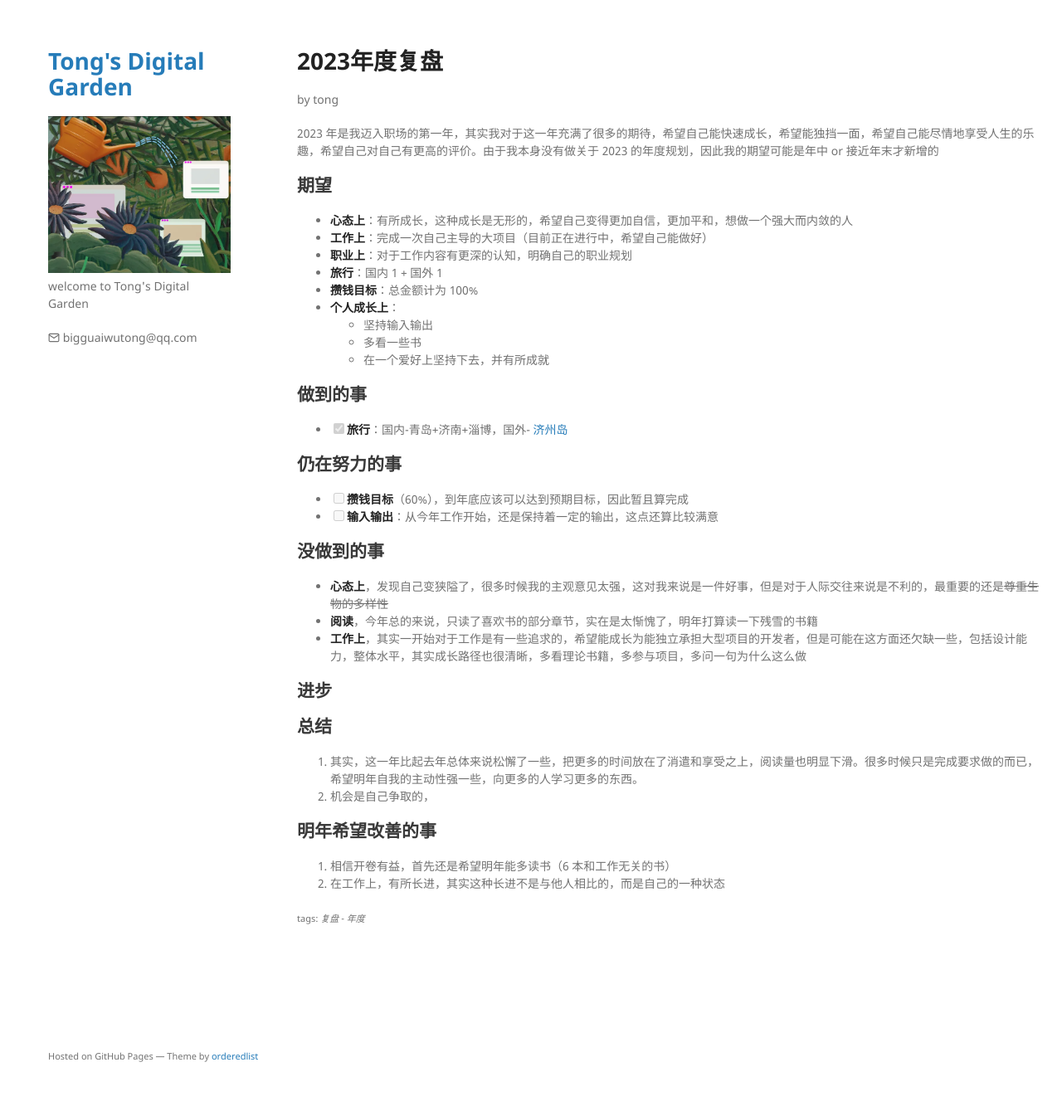
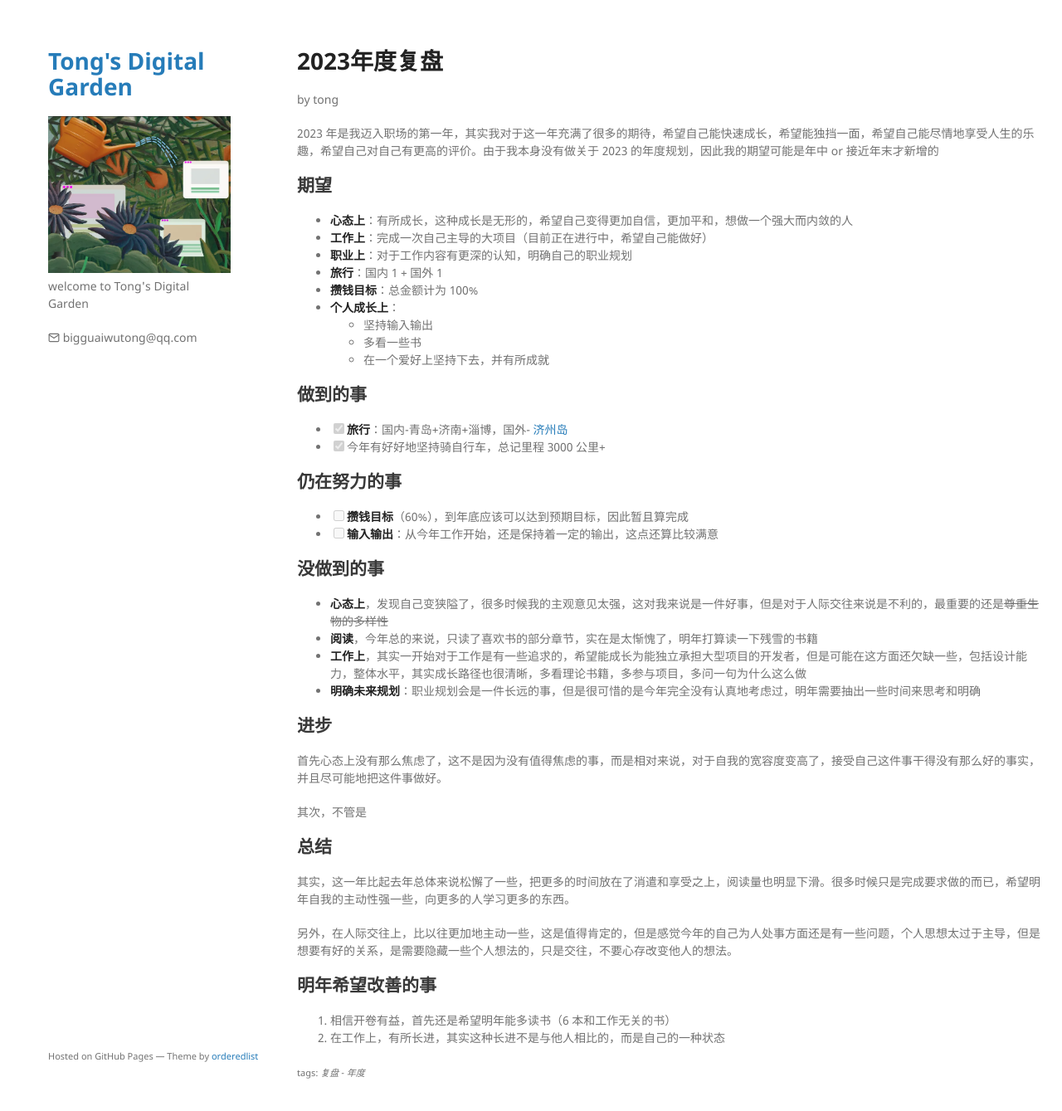
Before and after one commit to TongCodeSpace/TongCodeSpace.github.io, a Jekyll site: the page built from note/复盘/阶段/2023年度复盘.md, in a window 1280 px wide and 1352 px high. Shown: the top 1339 px of the window at 83% size. Built offline with Jekyll 4.4.1, drawn with Linux system fonts in a browser that asks for light colours; comment, search, counter and statistics services are not loaded.

Commit message:
vault backup: M note/复盘/阶段/2023年度复盘.md

```diff
--- a/note/复盘/阶段/2023年度复盘.md
+++ b/note/复盘/阶段/2023年度复盘.md
@@ -21,23 +21,28 @@ author: tong
 
 ## 做到的事
 - [x] **旅行**：国内-青岛+济南+淄博，国外- [济州岛](../../生活/旅行/济州岛之行.md)
+- [x] 今年有好好地坚持骑自行车，总记里程 3000 公里+
 
 
 ## 仍在努力的事
 - [ ] **攒钱目标**（60%），到年底应该可以达到预期目标，因此暂且算完成
 - [ ] **输入输出**：从今年工作开始，还是保持着一定的输出，这点还算比较满意
 
+
 ## 没做到的事
 - **心态上**，发现自己变狭隘了，很多时候我的主观意见太强，这对我来说是一件好事，但是对于人际交往来说是不利的，最重要的还是~~尊重生物的多样性~~
 - **阅读**，今年总的来说，只读了喜欢书的部分章节，实在是太惭愧了，明年打算读一下残雪的书籍
 - **工作上**，其实一开始对于工作是有一些追求的，希望能成长为能独立承担大型项目的开发者，但是可能在这方面还欠缺一些，包括设计能力，整体水平，其实成长路径也很清晰，多看理论书籍，多参与项目，多问一句为什么这么做
+- **明确未来规划**：职业规划会是一件长远的事，但是很可惜的是今年完全没有认真地考虑过，明年需要抽出一些时间来思考和明确
 
 ## 进步
+首先心态上没有那么焦虑了，这不是因为没有值得焦虑的事，而是相对来说，对于自我的宽容度变高了，接受自己这件事干得没有那么好的事实，并且尽可能地把这件事做好。
 
+其次，不管是
+## 总结
+其实，这一年比起去年总体来说松懈了一些，把更多的时间放在了消遣和享受之上，阅读量也明显下滑。很多时候只是完成要求做的而已，希望明年自我的主动性强一些，向更多的人学习更多的东西。
 
-## 总结
-1. 其实，这一年比起去年总体来说松懈了一些，把更多的时间放在了消遣和享受之上，阅读量也明显下滑。很多时候只是完成要求做的而已，希望明年自我的主动性强一些，向更多的人学习更多的东西。
-2. 机会是自己争取的，
+另外，在人际交往上，比以往更加地主动一些，这是值得肯定的，但是感觉今年的自己为人处事方面还是有一些问题，个人思想太过于主导，但是想要有好的关系，是需要隐藏一些个人想法的，只是交往，不要心存改变他人的想法。
 
 ## 明年希望改善的事
 1. 相信开卷有益，首先还是希望明年能多读书（6 本和工作无关的书）
```
